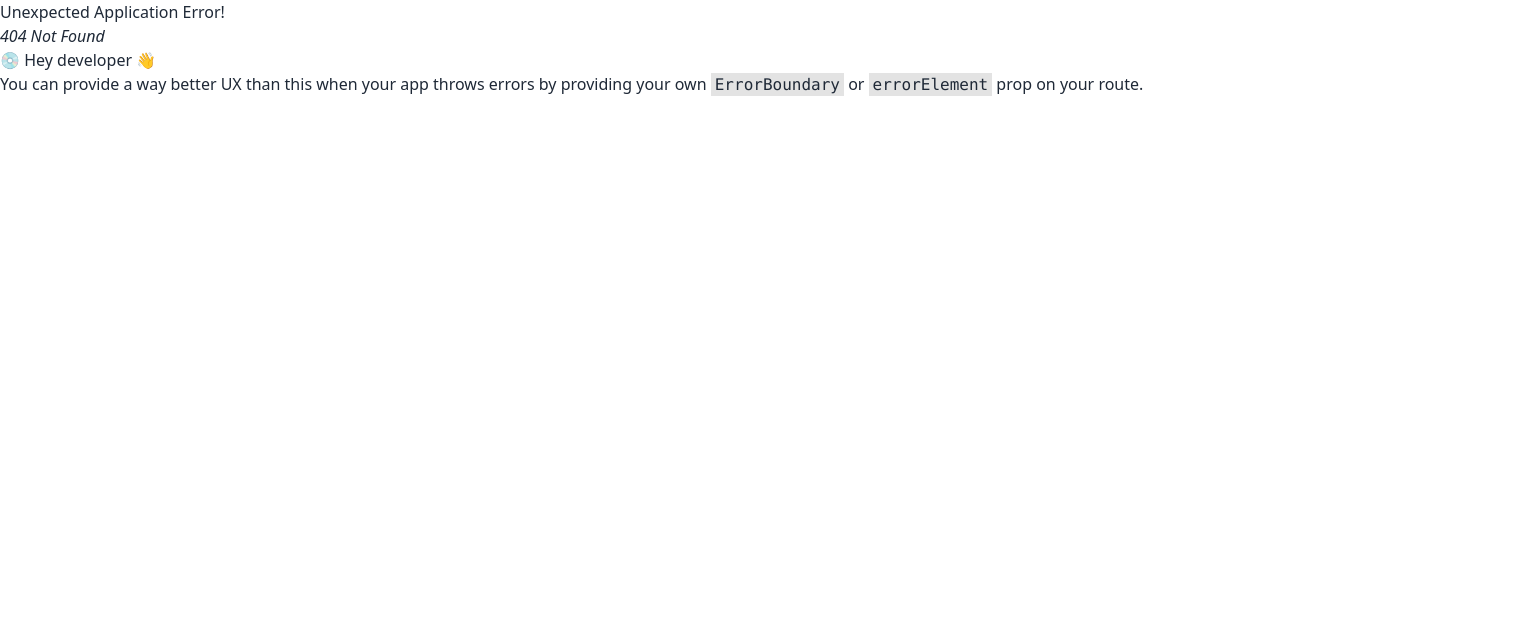
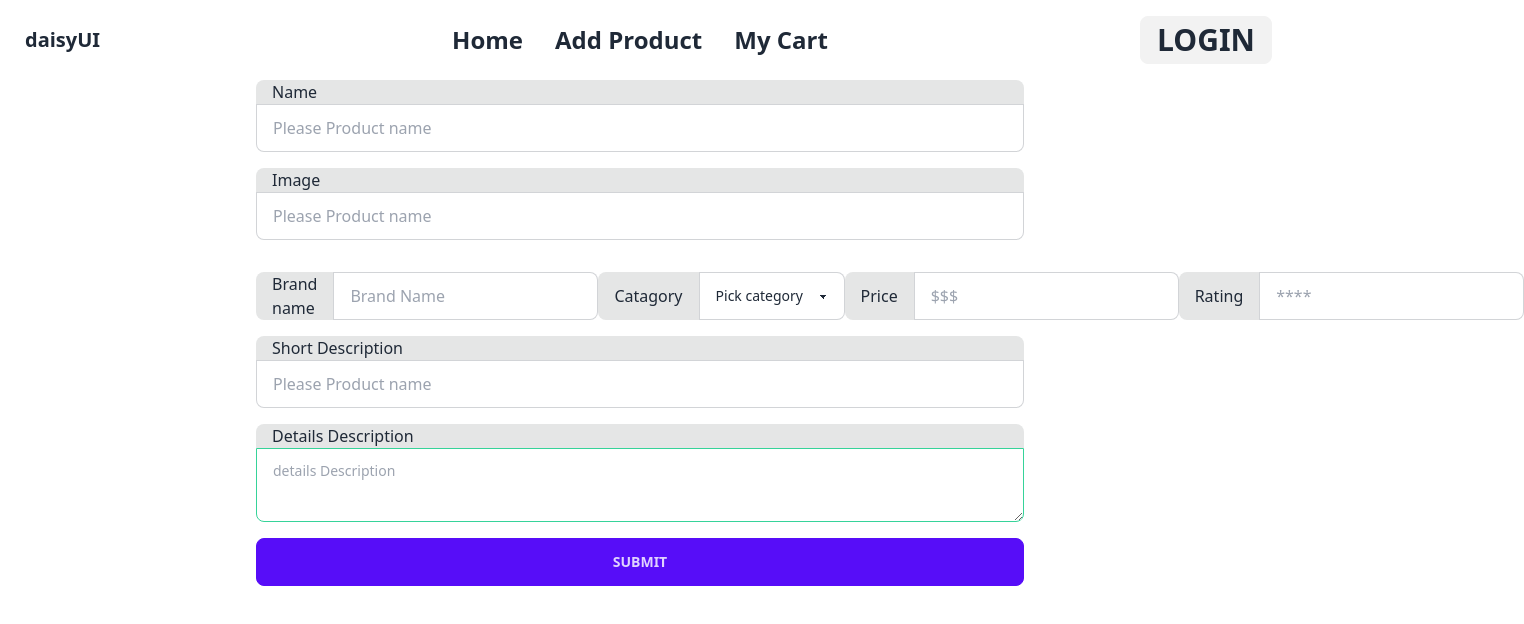
Before and after one commit to Kader517777/Tech-Shop-Client, a React (Vite) app: page /updated/1 in a window 1280 px wide. Before the commit this address had no page. Shown: the top 624 px of the page, 1524 px wide, since content can reach past the window. Built offline with nearby package versions, Linux system fonts and the light colour scheme; no server answers.

Commit message:
added updated route on click Update button in details page

```diff
--- a/src/component/BrandProduct.jsx
+++ b/src/component/BrandProduct.jsx
@@ -15,7 +15,7 @@ const BrandProduct = ({ brandProduct }) => {
                 <p>Rating: {Rating}</p>
                 <div className="card-actions justify-center">
                     <Link className="w-full" to={`/home/details/${_id}`}><button className="btn btn-primary w-full">Details</button></Link>
-                    <Link className="w-full" to={`/home/details/${name}`}><button className="btn btn-primary w-full">Update</button></Link>
+                    <Link className="w-full" to={`/updated/${_id}`}><button className="btn btn-primary w-full">Update</button></Link>
 
                 </div>
             </div>
--- /dev/null
+++ b/src/component/Carts.jsx
@@ -0,0 +1,22 @@
+import { useState } from "react";
+
+const Carts = ({ product, handleProductDelete }) => {
+
+    const { name, image, brandName, price, _id } = product;
+    console.log(product);
+
+
+    return (
+        <div className="card md:card-side bg-base-100 shadow-2xl">
+            <figure><img className="h-[200px] bg-base-100" src={image} alt="Shoes" /></figure>
+            <div className="card-body justify-left">
+                <h2 className="card-title text-3xl ">{name}</h2>
+                <h2 className="card-title text-3xl my-5">Brand name: {brandName}</h2>
+                <h2 className="card-title text-3xl">Price: {price}$</h2>
+                <button onClick={() => handleProductDelete(_id)} className="btn bg-[orange] text-2xl text-white font-bold w-full">Delete</button>
+            </div>
+        </div>
+    );
+};
+
+export default Carts;
--- a/src/component/Navber.jsx
+++ b/src/component/Navber.jsx
@@ -41,7 +41,7 @@ const Navber = () => {
                         Add Product
                     </NavLink></li>
                     <li><NavLink
-                        to="/mycart"
+                        to="/cart"
                         className={({ isActive, isPending }) =>
                             isPending ? "pending text-2xl font-bold" : isActive ? "active text-2xl font-bold" : "text-2xl font-bold"
                         }
--- /dev/null
+++ b/src/pages/AddToCart/AddToCart.jsx
@@ -0,0 +1,40 @@
+import { useEffect, useState } from "react";
+import Carts from "../../component/Carts";
+
+
+const AddToCart = () => {
+    const [cartProduct, setCartProduct] = useState(null);
+    console.log(cartProduct);
+    useEffect(() => {
+        fetch('http://localhost:3600/cart')
+            .then(res => res.json())
+            .then(data => setCartProduct(data))
+    }, [])
+
+    const handleProductDelete = (id) => {
+        fetch(`http://localhost:3600/delete/${id}`, {
+            method: "Delete",
+        })
+            .then(res => res.json())
+            .then(data => {
+                if (data.deletedCount > 0) {
+                    console.log(cartProduct);
+                    const filter = cartProduct?.filter(item => item._id != id);
+                    console.log(filter);
+                    setCartProduct(filter);
+                }
+            })
+    }
+    return (
+        <div className="container mx-auto ">
+            <div className=" grid grid-cols-1 lg:grid-cols-2  gap-6 mt-5">
+                {cartProduct?.map(product => <Carts key={product._id} product={product} handleProductDelete={handleProductDelete}></Carts>)}
+            </div>
+        </div>
+
+    );
+};
+
+
+
+export default AddToCart;
--- /dev/null
+++ b/src/pages/Details/Details.jsx
@@ -0,0 +1,53 @@
+import { useEffect, useState } from "react";
+import { useParams } from "react-router-dom";
+
+const Details = () => {
+    const id = useParams();
+    const [__id, set__id] = useState(id)
+    const [detailsProduct, setDetailsProduct] = useState(null);
+    if (__id) {
+        fetch('http://localhost:3600/products')
+            .then(res => res.json())
+            .then(data => setDetailsProduct(data))
+    }
+
+    const product = detailsProduct?.find(item => item?._id == id?.brand);
+
+    console.log(product?.image);
+    fetch('http://localhost:3600/products')
+        .then(res => res.json())
+        .then(data => setDetailsProduct(data))
+
+
+    const handleUserAddToCart = (card) => {
+        fetch('http://localhost:3600/cart', {
+            method: "POST",
+            headers: {
+                "Content-type": "application/json; charset=UTF-8"
+            },
+            body: JSON.stringify(card)
+        })
+            .then(res => res.json())
+            .then(data => {
+                if (data.acknowledged === true) {
+                    console.log('data submited');
+                }
+            })
+    }
+    return (
+        <div className="hero h-[500px] md:min-h-screen">
+            <div className="hero-content flex-col lg:flex-row">
+                <img src={product?.image} className=" w-full rounded-lg shadow-2xl p-6" />
+                <div>
+                    <h1 className="text-5xl font-bold">{product?.name}</h1>
+                    <p className="py-6 text-2xl">{product?.detailsDescription}</p>
+                    <p className="pb-6 text-3xl">Brand Name: {product?.brandName}</p>
+                    <p className="pb-6 text-3xl">Price: {product?.price}$</p>
+                    <button onClick={() => handleUserAddToCart(product)} className="btn bg-[orange] text-2xl text-white font-bold w-full">Add to cart</button>
+                </div>
+            </div>
+        </div>
+    );
+};
+
+export default Details;
--- /dev/null
+++ b/src/pages/Updated/Updated.jsx
@@ -0,0 +1,103 @@
+import { useEffect, useState } from "react";
+import { useParams } from "react-router-dom";
+
+const Updated = () => {
+    const id = useParams();
+    const [detailsProduct, setDetailsProduct] = useState(null);
+    const find = detailsProduct?.find(item => item._id === id.id);
+    useEffect(() => {
+        fetch('http://localhost:3600/products')
+            .then(res => res.json())
+            .then(data => setDetailsProduct(data))
+    }, [])
+
+    const handleAddProduct = e => {
+        e.preventDefault();
+        const form = e.target;
+        const name = form.name?.value;
+        const image = form.image?.value;
+        const brandName = form.brandName?.value;
+        const catagoryName = form.selectCatagory?.value;
+        const price = form.price?.value;
+        const Rating = form.rating?.value;
+        const shortDescription = form.shortDescription?.value;
+        const detailsDescription = form.detailsDescription?.value;
+        e.target.reset();
+
+        const products = { id, name, image, brandName, catagoryName, price, Rating, shortDescription, detailsDescription }
+
+        fetch('http://localhost:3600/products', {
+            method: "PUT",
+            headers: {
+                "Content-type": "application/json; charset=UTF-8"
+            },
+            body: JSON.stringify(products)
+        })
+            .then(res => res.json())
+            .then(data => console.log(data))
+    }
+    return (
+        <div className=" flex items-center justify-center">
+            <form onSubmit={handleAddProduct} className="w-3/4 md:w-3/5 ">
+                <div className="form-control">
+                    <label className="input-group input-group-vertical">
+                        <span>Name</span>
+                        <input type="text" defaultValue={find?.name} placeholder="Please Product name" name="name" className="input input-bordered " />
+                    </label>
+                </div>
+                <div className="form-control my-4">
+                    <label className="input-group input-group-vertical">
+                        <span>Image</span>
+                        <input type="text" defaultValue={find?.image} placeholder="Please Product name" name="image" className="input input-bordered" />
+                    </label>
+                </div>
+                <div className="md:flex justify-between w-full items-center">
+                    <div className="form-control ">
+                        <label className="input-group ">
+                            <span>Brand name</span>
+                            <input type="text" defaultValue={find?.brandName} name="brandName" placeholder="Brand Name" className="input input-bordered" />
+                        </label>
+                    </div>
+                    <div className="form-control">
+                        <div className="input-group">
+                            <span>Catagory</span>
+                            <select className="select select-bordered" name="selectCatagory">
+                                <option disabled selected defaultValue={find?.catagoryName}>Pick category</option>
+                                <option>Phone</option>
+                                <option>Computer</option>
+                            </select>
+
+                        </div>
+                    </div>
+                    <div className="form-control my-4">
+                        <label className="input-group">
+                            <span>Price</span>
+                            <input type="text" defaultValue={find?.price} name="price" placeholder="$$$" className="input input-bordered" />
+                        </label>
+                    </div>
+                    <div className="form-control my-4">
+                        <label className="input-group">
+                            <span>Rating</span>
+                            <input type="text" defaultValue={find?.Rating} name="rating" placeholder="****" className="input input-bordered" />
+                        </label>
+                    </div>
+                </div>
+                <div className="form-control">
+                    <label className="input-group input-group-vertical">
+                        <span>Short Description</span>
+                        <input type="text" defaultValue={find?.shortDescription} placeholder="Please Product name" name="shortDescription" className="input input-bordered" />
+                    </label>
+                </div>
+                <div className="form-control my-4">
+                    <label className="input-group input-group-vertical">
+                        <span>Details Description</span>
+                        <textarea className="textarea textarea-success" defaultValue={find?.detailsDescription} name="detailsDescription" placeholder="details Description"></textarea>
+                    </label>
+                </div>
+                <button type="submit" className="btn btn-primary w-full">Submit</button>
+            </form>
+        </div>
+    );
+};
+
+export default Updated;
```
Also changed, not shown: src/main.jsx (+12 -1 lines).
